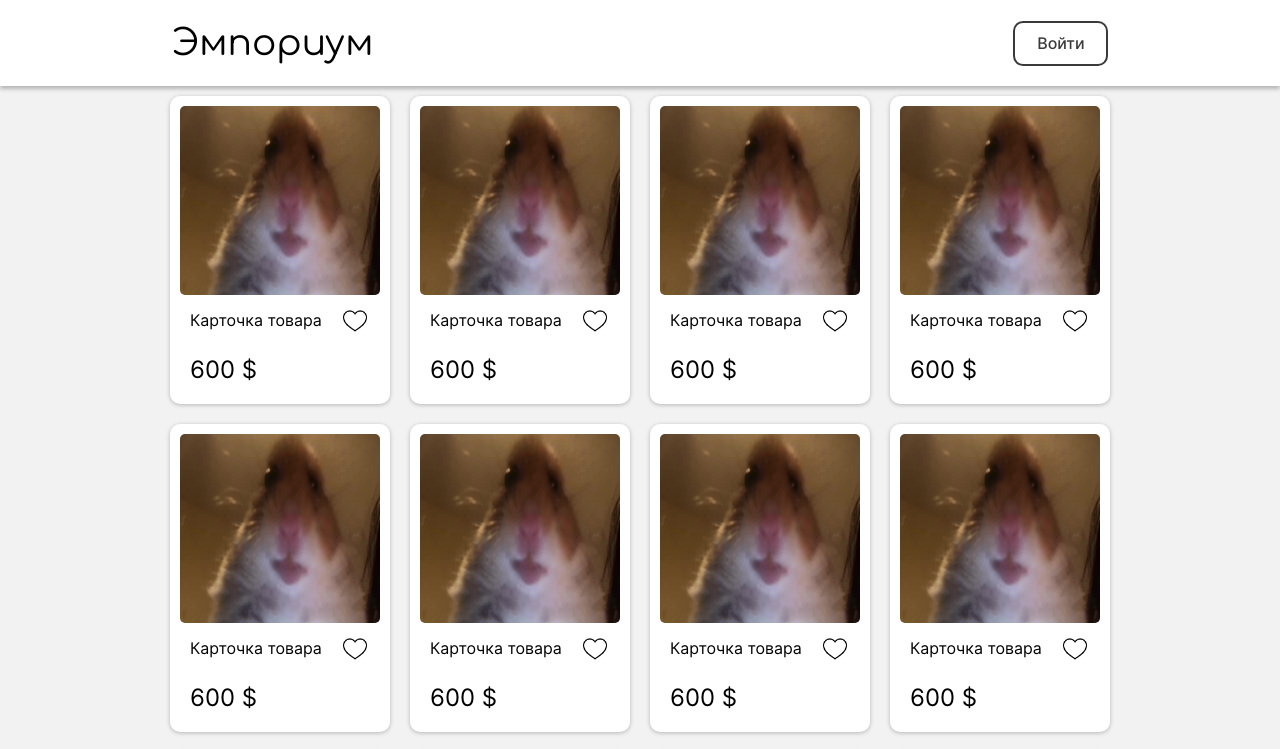
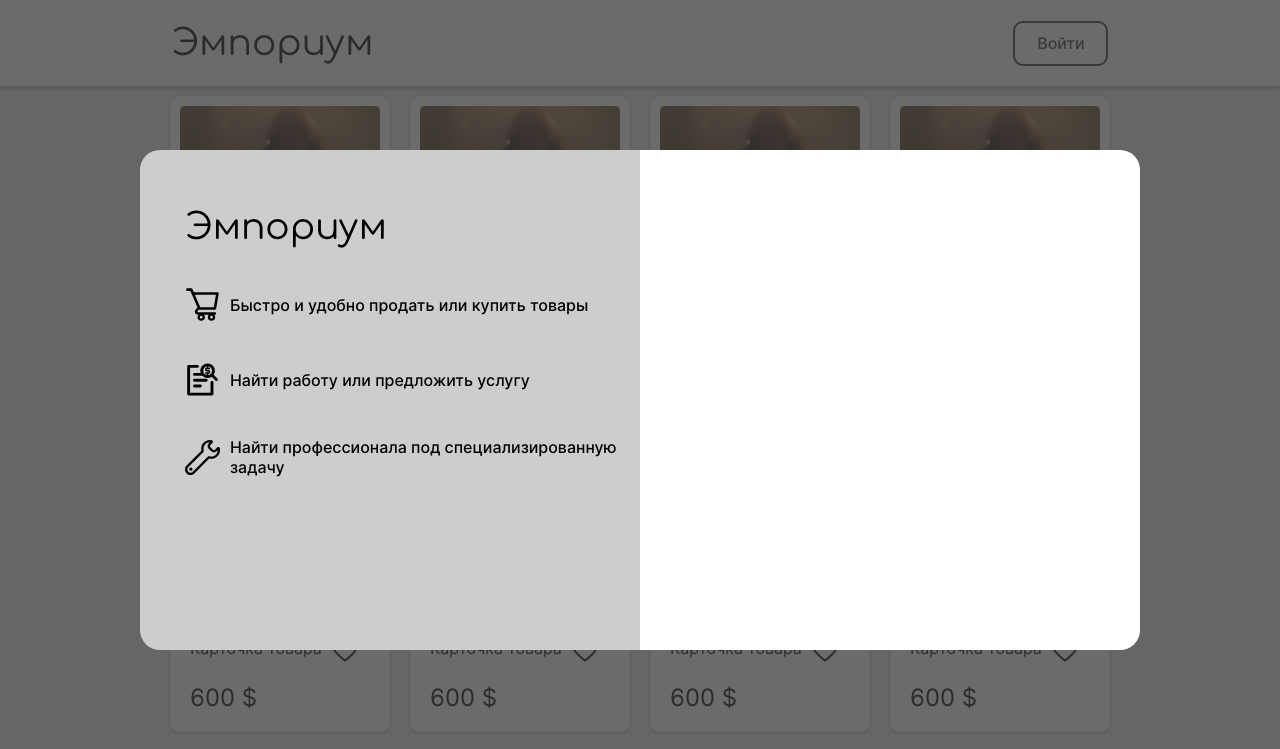
Before and after one commit to chsd0/testing_tp, a plain HTML site: page index.html in a window 1280 px wide. Both pictures are taken after a click on the button "Войти". Shown: the top 749 px of the page. Drawn offline with Linux system fonts and the light colour scheme.

Commit message:
частично сделаны окна авторизации и регистрации

```diff
--- a/index.css
+++ b/index.css
@@ -21,7 +21,7 @@
 
 body {
     margin: 0;
-    background-color: rgb(0, 0, 0, 0.05);
+    background-color: rgb(0, 0, 0, 0.07);
 }
 
 
@@ -110,12 +110,81 @@ header {
     height: 30px;
 }
 
+.overlay {
+    position: fixed;
+    top: 0;
+    left: 0;
+    width: 100%;
+    height: 100%;
+    background-color: rgba(58, 58, 58, 0.75);
+    opacity: 0;
+    transition: opacity 0.3s ease, filter 0.3s ease;
+    z-index: 2;
+    pointer-events: none;
+
+}
+
+.overlay.active {
+    opacity: 1;
+    pointer-events: auto;
+}
+
+.auth {
+    position: fixed;
+    z-index: 3;
+    width: 500px;
+    height: 500px;
+    top:50%;
+    left:50%;
+    margin-top: -250px;
+    margin-left: 0;
+    background-color: white;
+    border-top-right-radius: 20px;
+    border-bottom-right-radius: 20px;
+}
+
+.features {
+    display: flex;
+    flex-direction: column;
+    position: fixed;
+    z-index: 4;
+    width: 500px;
+    height: 500px;
+    top:50%;
+    left:50%;
+    margin-top: -250px;
+    margin-left: -500px;
+    background-color: #CDCDCD;
+    border-top-left-radius: 20px;
+    border-bottom-left-radius: 20px;
+}
+
+.features_logo {
+    font-family: 'logo';
+    font-size:36px;
+    margin-left: 45px;
+    margin-top: 57px;
+}
+
+.feature {
+    display: flex;
+    flex-direction: row;
+    font-family: medium;
+    font-size: 16px;
+    align-items: center;
+    margin-top: 40px;
+    margin-left: 45px;
+}
+
+object {
+    margin-right: 10px;
+}
+
 footer {
     display: flex;
     flex-direction: column;
     height: 100px;
     background-color: #e5e5e5;
-    /* box-shadow: 0px -1px 1px rgb(0, 0, 0, 0.5); */
     font-family: logo;
     font-size: 40px;
     display: flex;
--- a/index.html
+++ b/index.html
@@ -8,36 +8,38 @@
 </head>
 <body>
 
+    <div class="overlay"></div>
+
         <header>
             <div class="logo">
                 <span>Эмпориум</span>
-            <button type="button" class="enter">Войти</button>
+                <button type="button" onclick="activate()" class="enter">Войти</button>
             </div>
         </header>
 
         <div class="cards">
 
             <div class="card">
-            <img src="no.png" class="card_img">
-            <span class="card_details">Карточка товара <img src="like.png" class="like"></span>
+                <img src="static/no.png" class="card_img">
+                <span class="card_details">Карточка товара <object type="image/svg+xml" data="static/like.svg"></object></span>
                 <span class="price">600 $</span>
             </div>
 
             <div class="card">
-            <img src="no.png" class="card_img">
-            <span class="card_details">Карточка товара <img src="like.png" class="like"></span>
+                <img src="static/no.png" class="card_img">
+                <span class="card_details">Карточка товара <object type="image/svg+xml" data="static/like.svg"></object></span>
                 <span class="price">600 $</span>
             </div>
 
             <div class="card">
-            <img src="no.png" class="card_img">
-            <span class="card_details">Карточка товара <img src="like.png" class="like"></span>
+                <img src="static/no.png" class="card_img">
+                <span class="card_details">Карточка товара <object type="image/svg+xml" data="static/like.svg"></object></span>
                 <span class="price">600 $</span>
             </div>
 
             <div class="card">
-            <img src="no.png" class="card_img">
-            <span class="card_details">Карточка товара <img src="like.png" class="like"></span>
+                <img src="static/no.png" class="card_img">
+                <span class="card_details">Карточка товара <object type="image/svg+xml" data="static/like.svg"></object></span>
                 <span class="price">600 $</span>
             </div>
 
@@ -46,26 +48,26 @@
         <div class="cards">
 
             <div class="card">
-            <img src="no.png" class="card_img">
-            <span class="card_details">Карточка товара <img src="like.png" class="like"></span>
+                <img src="static/no.png" class="card_img">
+                <span class="card_details">Карточка товара <object type="image/svg+xml" data="static/like.svg"></object></span>
                 <span class="price">600 $</span>
             </div>
 
             <div class="card">
-            <img src="no.png" class="card_img">
-            <span class="card_details">Карточка товара <img src="like.png" class="like"></span>
+                <img src="static/no.png" class="card_img">
+                <span class="card_details">Карточка товара <object type="image/svg+xml" data="static/like.svg"></object></span>
                 <span class="price">600 $</span>
             </div>
 
             <div class="card">
-            <img src="no.png" class="card_img">
-            <span class="card_details">Карточка товара <img src="like.png" class="like"></span>
+                <img src="static/no.png" class="card_img">
+                <span class="card_details">Карточка товара <object type="image/svg+xml" data="static/like.svg"></object></span>
                 <span class="price">600 $</span>
             </div>
 
             <div class="card">
-            <img src="no.png" class="card_img">
-            <span class="card_details">Карточка товара <img src="like.png" class="like"></span>
+                <img src="static/no.png" class="card_img">
+                <span class="card_details">Карточка товара <object type="image/svg+xml" data="static/like.svg"></object></span>
                 <span class="price">600 $</span>
             </div>
 
@@ -74,35 +76,52 @@
         <div class="cards">
 
             <div class="card">
-            <img src="no.png" class="card_img">
-            <span class="card_details">Карточка товара <img src="like.png" class="like"></span>
+                <img src="static/no.png" class="card_img">
+                <span class="card_details">Карточка товара <object type="image/svg+xml" data="static/like.svg"></object></span>
                 <span class="price">600 $</span>
             </div>
 
             <div class="card">
-            <img src="no.png" class="card_img">
-            <span class="card_details">Карточка товара <img src="like.png" class="like"></span>
+                <img src="static/no.png" class="card_img">
+                <span class="card_details">Карточка товара <object type="image/svg+xml" data="static/like.svg"></object></span>
                 <span class="price">600 $</span>
             </div>
 
             <div class="card">
-            <img src="no.png" class="card_img">
-            <span class="card_details">Карточка товара <img src="like.png" class="like"></span>
+                <img src="static/no.png" class="card_img">
+                <span class="card_details">Карточка товара <object type="image/svg+xml" data="static/like.svg"></object></span>
                 <span class="price">600 $</span>
             </div>
 
             <div class="card">
-            <img src="no.png" class="card_img">
-            <span class="card_details">Карточка товара <img src="like.png" class="like"></span>
+                <img src="static/no.png" class="card_img">
+                <span class="card_details">Карточка товара <object type="image/svg+xml" data="static/like.svg"></object></span>
                 <span class="price">600 $</span>
             </div>
 
         </div>
 
+
+        <div class="auth_wrapper" hidden>
+            <div class="auth">
+
+            </div>
+
+            <div class="features">
+                <span class="features_logo">Эмпориум</span>
+                <span class="feature"><object type="image/svg+xml" data="static/buy_cart.svg"></object>Быстро и удобно продать или купить товары</span>
+                <span class="feature"><object type="image/svg+xml" data="static/job.svg"></object>Найти работу или предложить услугу</span>
+                <span class="feature"><object type="image/svg+xml" data="static/wrench.svg"></object>Найти профессионала под специализированную задачу</span>
+            </div>
+        </div>
+
+
     <!-- <footer>
         <span>BogoSort</span>
         <span style="font-size: 15px; margin-top: 10px;">2024</span>
     </footer> -->
+    <script src="index.js"></script>
+
 
 </body>
 </html>
--- /dev/null
+++ b/index.js
@@ -0,0 +1,6 @@
+const activate = () => {
+    const overlay = document.getElementsByClassName('overlay')[0];
+    overlay.classList.toggle('active');
+    const authWindow = document.getElementsByClassName('auth_wrapper')[0];
+    authWindow.hidden = !authWindow.hidden;
+}
```
Also changed, not shown: static/buy_cart.svg (added), static/hammer.svg (added), static/job.svg (added), static/like.png (renamed from like.png), static/like.svg (added), static/no.png (renamed from no.png), static/wrench.svg (added). Lines whose indentation alone changed are shown as unchanged.
